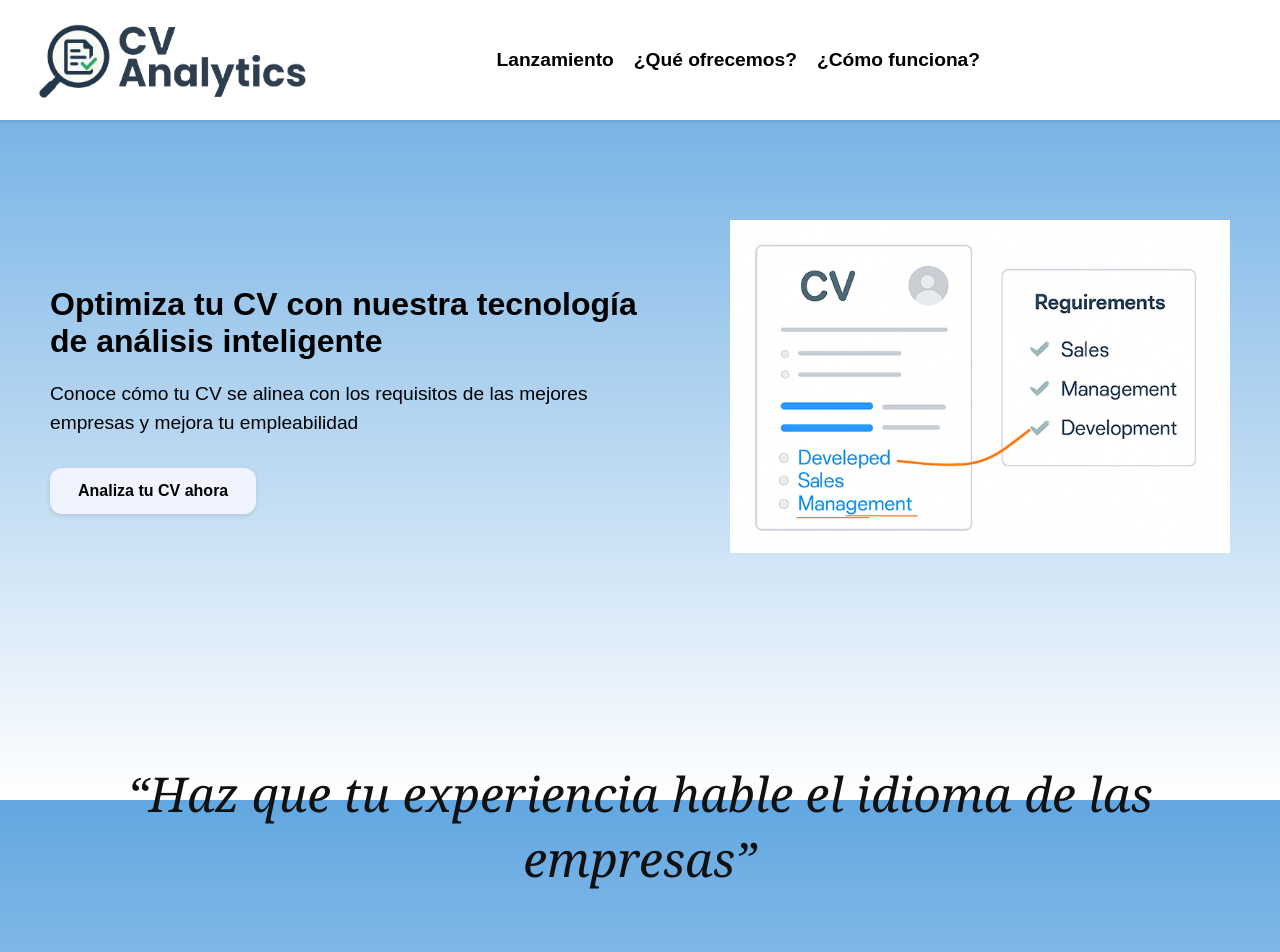
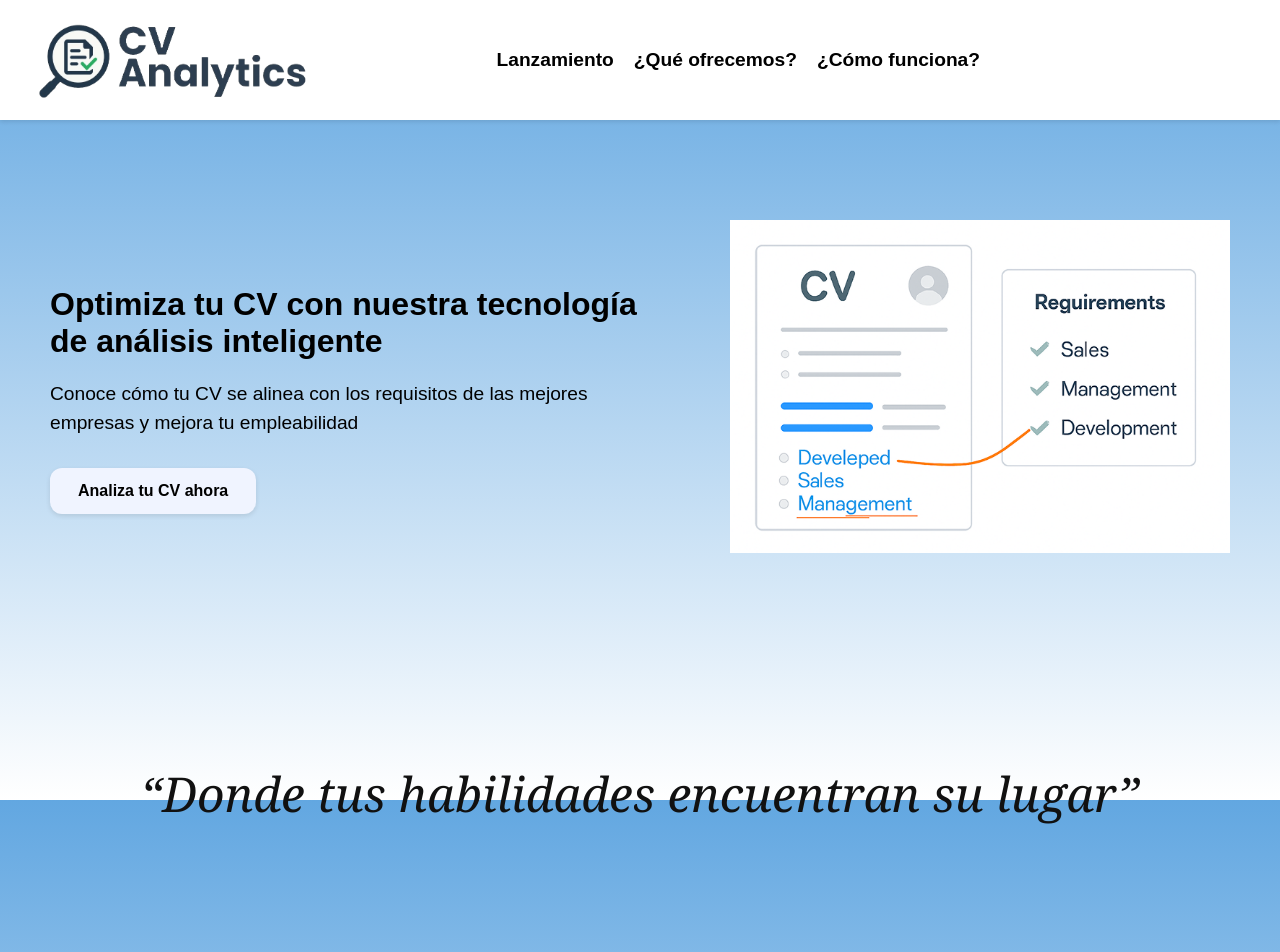
Before and after one commit to Valentino-Sanchez/TP-Landing-Page, a Next.js app in the folder landing-page/: page / in a window 1280 px wide. Shown: the top 952 px of the page. Built offline with nearby package versions, Linux system fonts and the light colour scheme.

Commit message:
Cambio de slogan

```diff
--- a/landing-page/app/page.tsx
+++ b/landing-page/app/page.tsx
@@ -32,7 +32,7 @@ return (
 {/* SLOGAN */}
 <section className="slogan-section">
 <p>
-    “Haz que tu experiencia hable el idioma de las empresas”
+“Donde tus habilidades encuentran su lugar”
 </p>
 </section>
 
```
